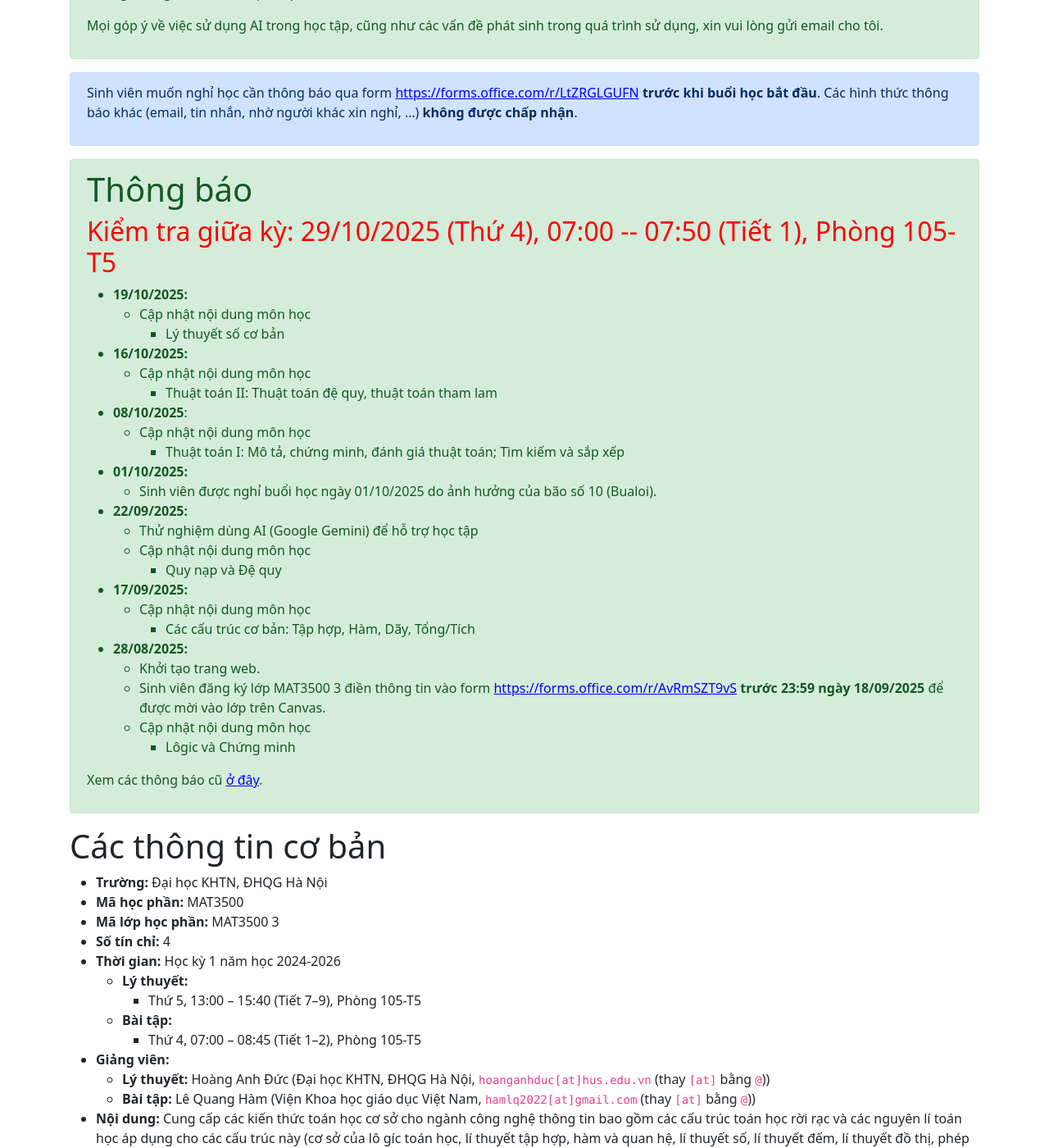
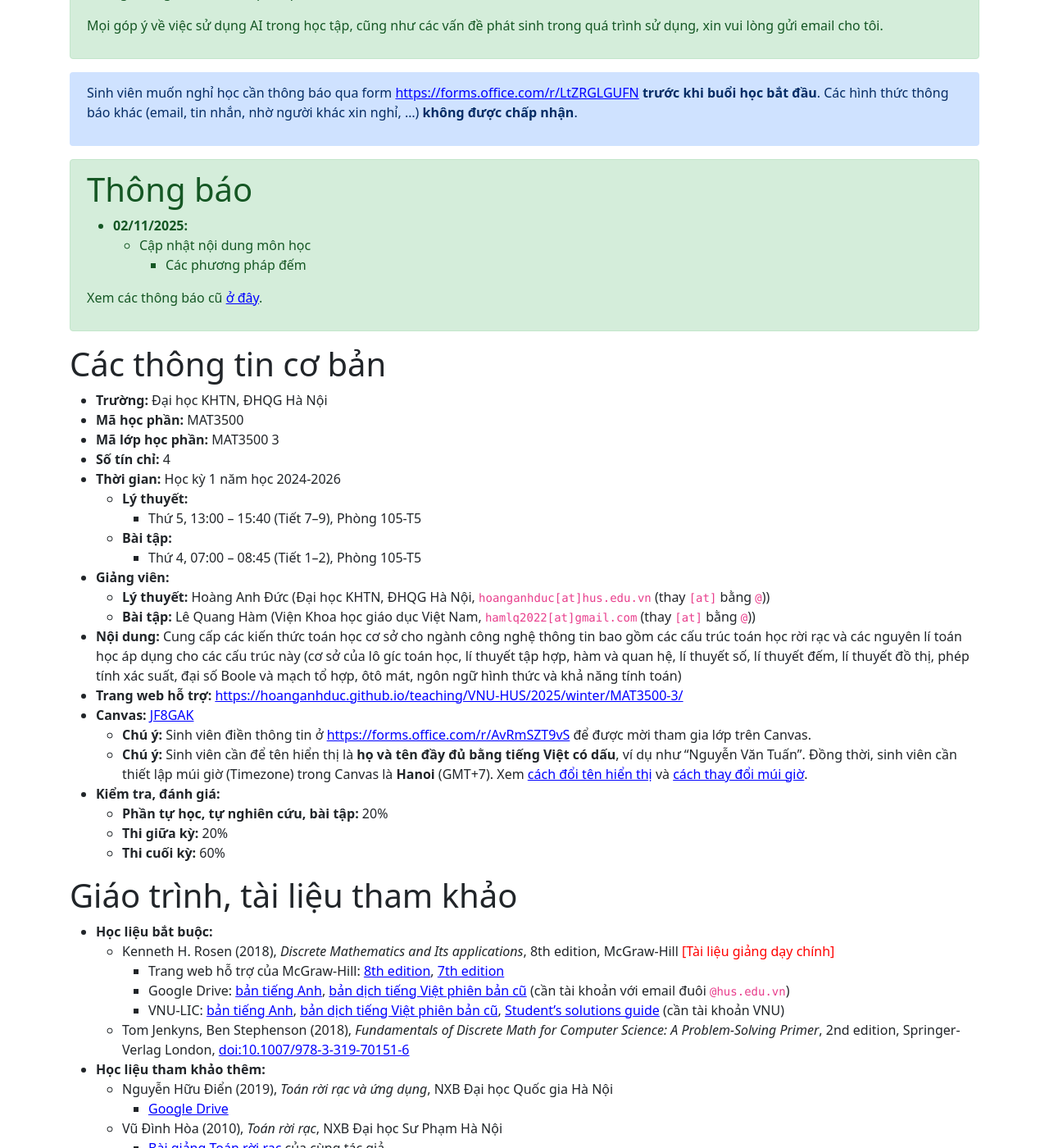
Before and after one commit to hoanganhduc/hoanganhduc.github.io, a Jekyll site: the page built from teaching/VNU-HUS/2025/winter/MAT3500-3/index.md, in a window 1280 px wide and 1400 px high, scrolled down 588 px. Shown: the whole window at 82% size. Built offline with Jekyll 4.4.1, drawn with Linux system fonts in a browser that asks for light colours; nearby versions of some CDN libraries; a style sheet for code colours, icons or effects is not loaded; some of the changed text lies outside the part shown.

Commit message:
Updated @ 2025-11-02  11:21:03 ICT

```diff
--- a/teaching/VNU-HUS/2025/winter/MAT3500-3/index.md
+++ b/teaching/VNU-HUS/2025/winter/MAT3500-3/index.md
@@ -1,7 +1,7 @@
 ---
 layout: default
 title: "VNU-HUS MAT3500: Toán rời rạc"
-last_modified_at: 2025-10-24
+last_modified_at: 2025-11-02
 lang: "vi"
 katex: true
 ---
@@ -29,31 +29,12 @@ Sinh viên muốn nghỉ học cần thông báo qua form [https://forms.office.
 <div class="alert alert-success" role="alert" markdown="1">
 <h1>Thông báo</h1>
 
-<h2 style="color:red;">Kiểm tra giữa kỳ: 29/10/2025 (Thứ 4), 07:00 -- 07:50 (Tiết 1), Phòng 105-T5</h2>
+<!-- <h2 style="color:red;">Kiểm tra giữa kỳ: 29/10/2025 (Thứ 4), 07:00 -- 07:50 (Tiết 1), Phòng 105-T5</h2> -->
 
-* **19/10/2025:**
+* **02/11/2025:**
   * Cập nhật nội dung môn học
-    * Lý thuyết số cơ bản
-* **16/10/2025:**
-  * Cập nhật nội dung môn học
-    * Thuật toán II: Thuật toán đệ quy, thuật toán tham lam
-* **08/10/2025**:
-  * Cập nhật nội dung môn học
-    * Thuật toán I: Mô tả, chứng minh, đánh giá thuật toán; Tìm kiếm và sắp xếp
-* **01/10/2025:**
-  * Sinh viên được nghỉ buổi học ngày 01/10/2025 do ảnh hưởng của bão số 10 (Bualoi).
-* **22/09/2025:**
-  * Thử nghiệm dùng AI (Google Gemini) để hỗ trợ học tập
-  * Cập nhật nội dung môn học
-    * Quy nạp và Đệ quy
-* **17/09/2025:**
-  * Cập nhật nội dung môn học
-    * Các cấu trúc cơ bản: Tập hợp, Hàm, Dãy, Tổng/Tích
-* **28/08/2025:**
-  * Khởi tạo trang web.
-  * Sinh viên đăng ký lớp MAT3500 3 điền thông tin vào form [https://forms.office.com/r/AvRmSZT9vS](https://forms.office.com/r/AvRmSZT9vS) **trước 23:59 ngày 18/09/2025** để được mời vào lớp trên Canvas.
-  * Cập nhật nội dung môn học
-    * Lôgic và Chứng minh
+    * Các phương pháp đếm
+
 
 Xem các thông báo cũ [ở đây](#lịch-sử-các-thông-báo).
 
@@ -132,8 +113,8 @@ Xem các thông báo cũ [ở đây](#lịch-sử-các-thông-báo).
 | Thuật toán I: Mô tả, chứng minh, đánh giá thuật toán; Tìm kiếm và sắp xếp | [slides]({{ page.url | append: "Algorithms_I.pdf" }}) | Chương 3, 3.1--3.3, Chương 5, 5.5 (Rosen) |
 | Thuật toán II: Thuật toán đệ quy, thuật toán tham lam | [slides]({{ page.url | append: "Algorithms_II.pdf" }}) | Chương 5, 5.4 (Rosen) |
 | Lý thuyết số cơ bản | [slides]({{ page.url | append: "Basic_Number_Theory.pdf" }}) | Chương 4, 4.1--4.4 (Rosen) |
+| Các phương pháp đếm | [slides]({{ page.url | append: "Counting.pdf" }}) | Chương 6, 6.1--6.5 (Rosen) |
 
-<!-- | Các phương pháp đếm | [slides]({{ page.url | append: "Counting.pdf" }}) | Chương 6, 6.1--6.5 (Rosen) | -->
 <!-- | Lý thuyết đồ thị I: Giới thiệu, Biểu diễn đồ thị và sự đẳng cấu, Tính liên thông | [slides]({{ page.url | append: "Graphs_I.pdf" }}) | Chương 10, 10.1--10.4 (Rosen) | -->
 <!-- | Lý thuyết đồ thị II: Đường đi ngắn nhất, Đồ thị phẳng, Tô màu đồ thị | [slides]({{ page.url | append: "Graphs_II.pdf" }}) | Chương 10, 10.5--10.8 (Rosen) | -->
 <!-- | Lý thuyết đồ thị III: Cây | [slides]({{ page.url | append: "Graphs_III.pdf" }}) | Chương 11, 11.1--11.5 (Rosen) | -->
```
Also changed, not shown: other parts of teaching/VNU-HUS/2025/winter/MAT3500-3/index.md (+24 -0 lines), 1 other file.
